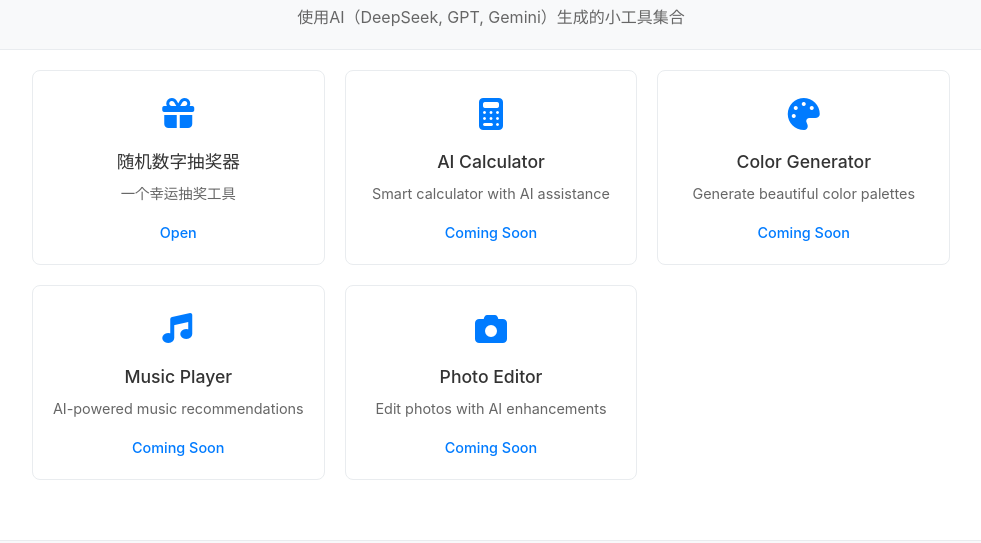
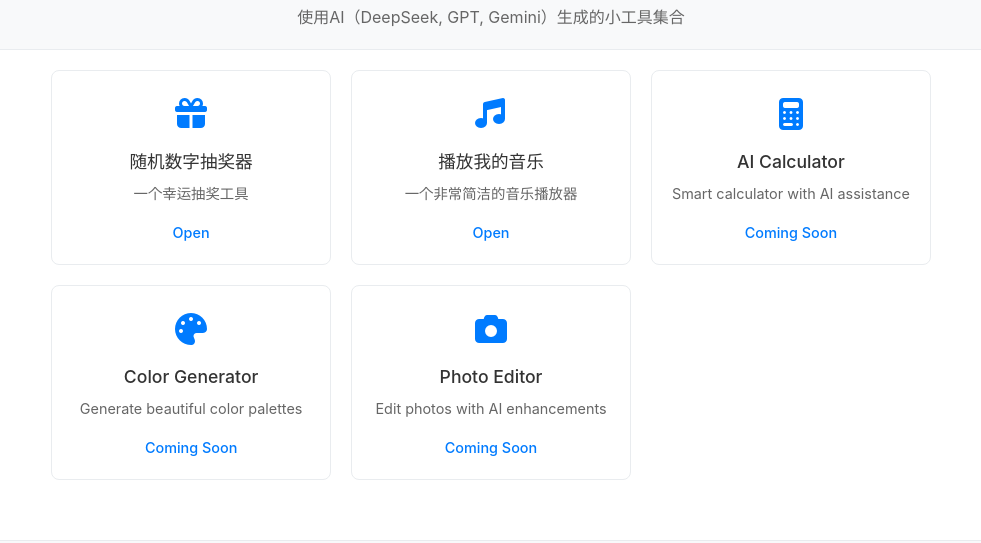
Before and after one commit to spcfer/my-mini-web-apps, a plain HTML site: page index.html in a window 1280 px wide. Shown: the part 199-742 px from the top of the page, without its empty margins (149-1130 px from the left). Drawn offline with Linux system fonts and the light colour scheme; a web font is replaced by a local one.

Commit message:
Added My Music Player & favicon

```diff
--- a/index.html
+++ b/index.html
@@ -4,6 +4,7 @@
     <meta charset="UTF-8">
     <meta name="viewport" content="width=device-width, initial-scale=1.0">
     <title>迷你Web应用</title>
+    <link rel="icon" type="image/png" sizes="32x32" href="images/favicon-32x32.png">
     <link href="css/inter.css" rel="stylesheet">
     <link rel="stylesheet" href="css/all.min.css">
     <style>
@@ -174,6 +175,12 @@
                 <a href="../Lucky-Draw/index.html" target="_blank">Open</a>
             </div>
             <div class="tool-card">
+                <div class="tool-icon"><i class="fas fa-music"></i></div>
+                <h3>播放我的音乐</h3>
+                <p>一个非常简洁的音乐播放器</p>
+                <a href="../My-Music/index.html" target="_blank">Open</a>
+            </div>
+            <div class="tool-card">
                 <div class="tool-icon"><i class="fas fa-calculator"></i></div>
                 <h3>AI Calculator</h3>
                 <p>Smart calculator with AI assistance</p>
@@ -183,12 +190,6 @@
                 <div class="tool-icon"><i class="fas fa-palette"></i></div>
                 <h3>Color Generator</h3>
                 <p>Generate beautiful color palettes</p>
-                <a href="#">Coming Soon</a>
-            </div>
-            <div class="tool-card">
-                <div class="tool-icon"><i class="fas fa-music"></i></div>
-                <h3>Music Player</h3>
-                <p>AI-powered music recommendations</p>
                 <a href="#">Coming Soon</a>
             </div>
             <div class="tool-card">
```
Also changed, not shown: images/favicon-32x32.png (added).
